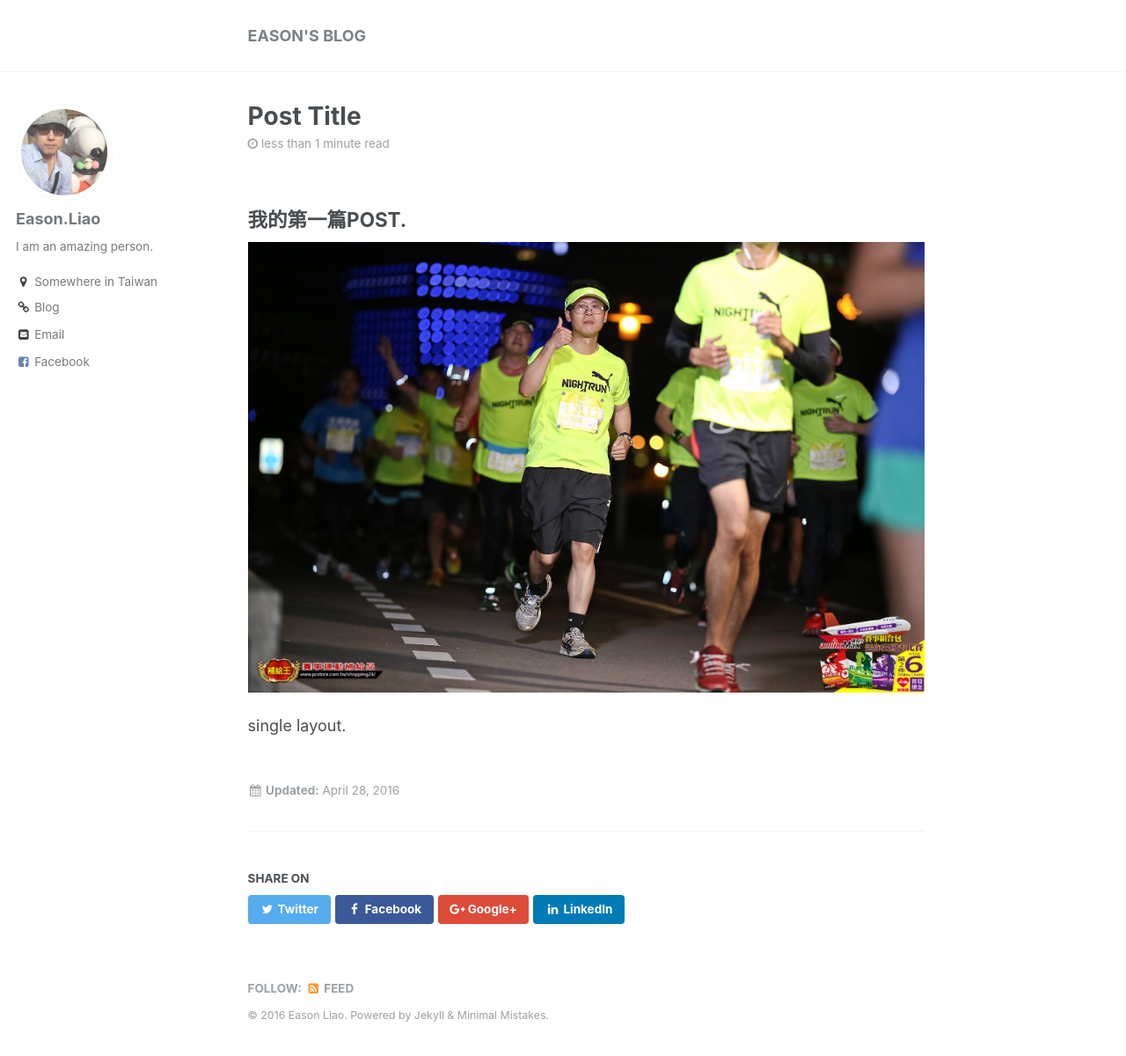
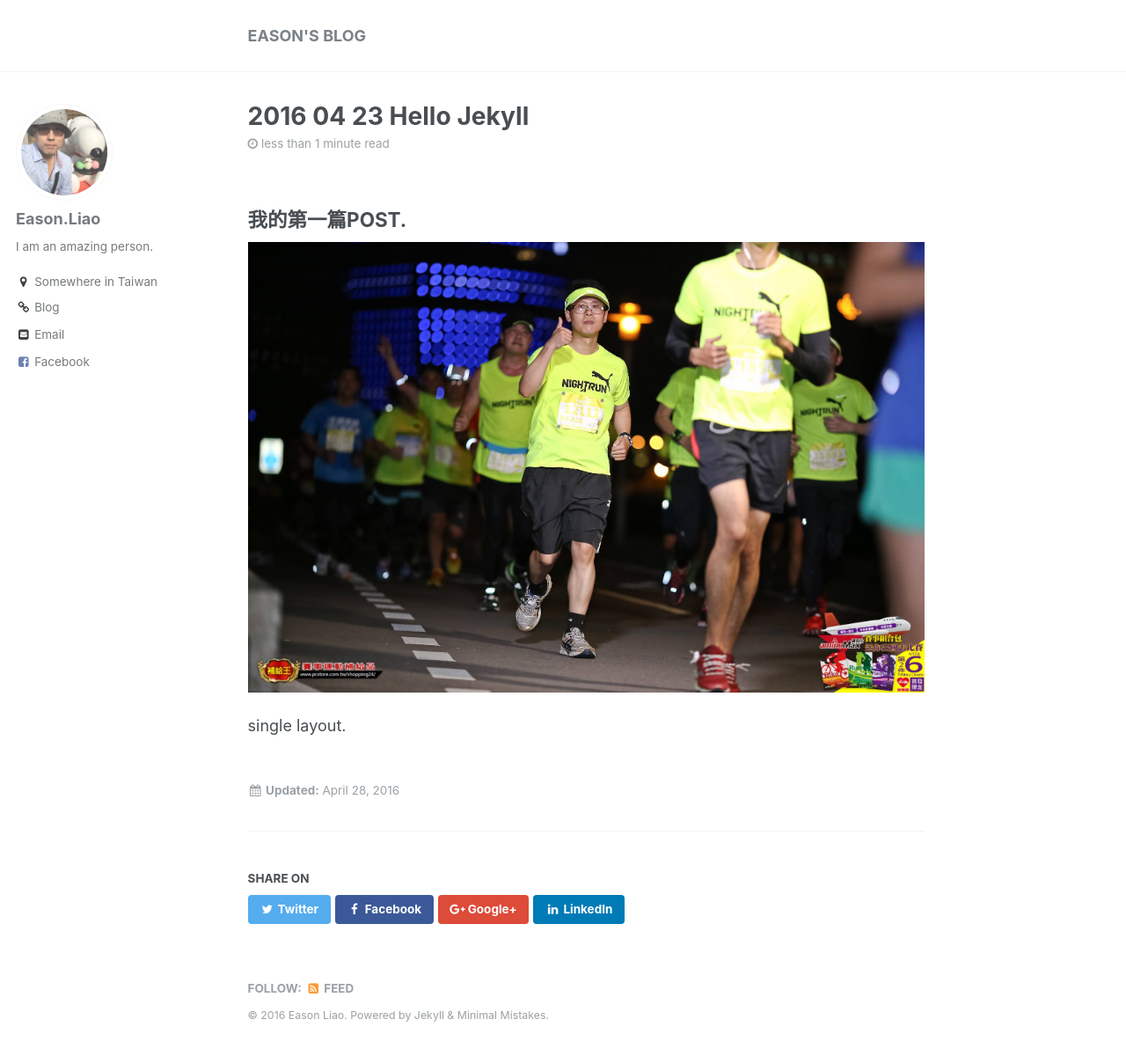
Before and after one commit to sheng0328/sheng0328.github.io, a Jekyll site: the page built from _posts/2016-04-28-hello-jekyll.md, in a window 1280 px wide and 1217 px high. Shown: the top 1200 px of the window at 88% size. Built offline with Jekyll 4.4.1, drawn with Linux system fonts in a browser that asks for light colours.

Commit message:
Update 2016-04-28-hello-jekyll.md

```diff
--- a/_posts/2016-04-28-hello-jekyll.md
+++ b/_posts/2016-04-28-hello-jekyll.md
@@ -1,5 +1,6 @@
 ---
-title: Post Title
+title: 2016 04 23 Hello Jekyll
+image: images/2016-04-23-001.jpg
 ---
 
 ## 我的第一篇POST.
```
